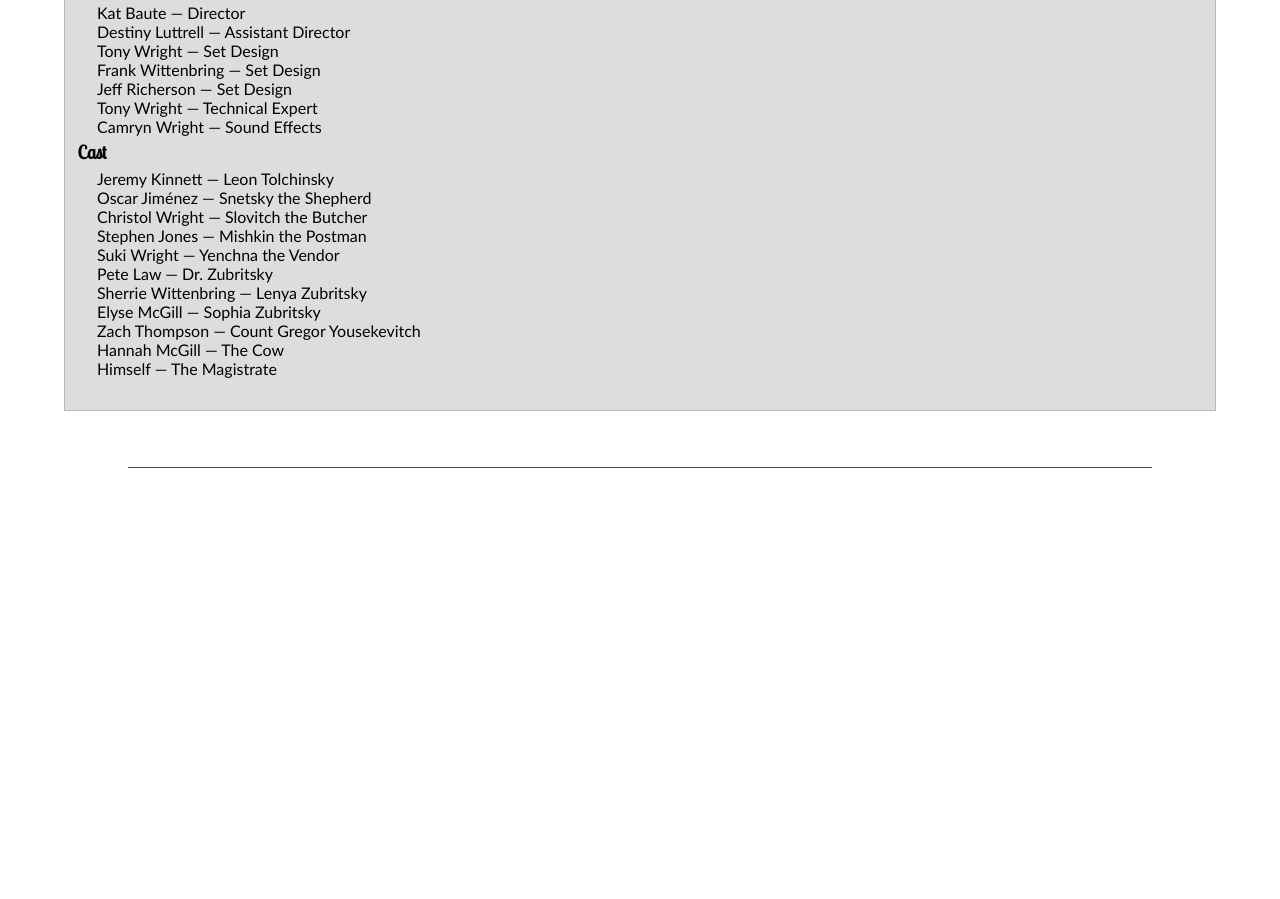
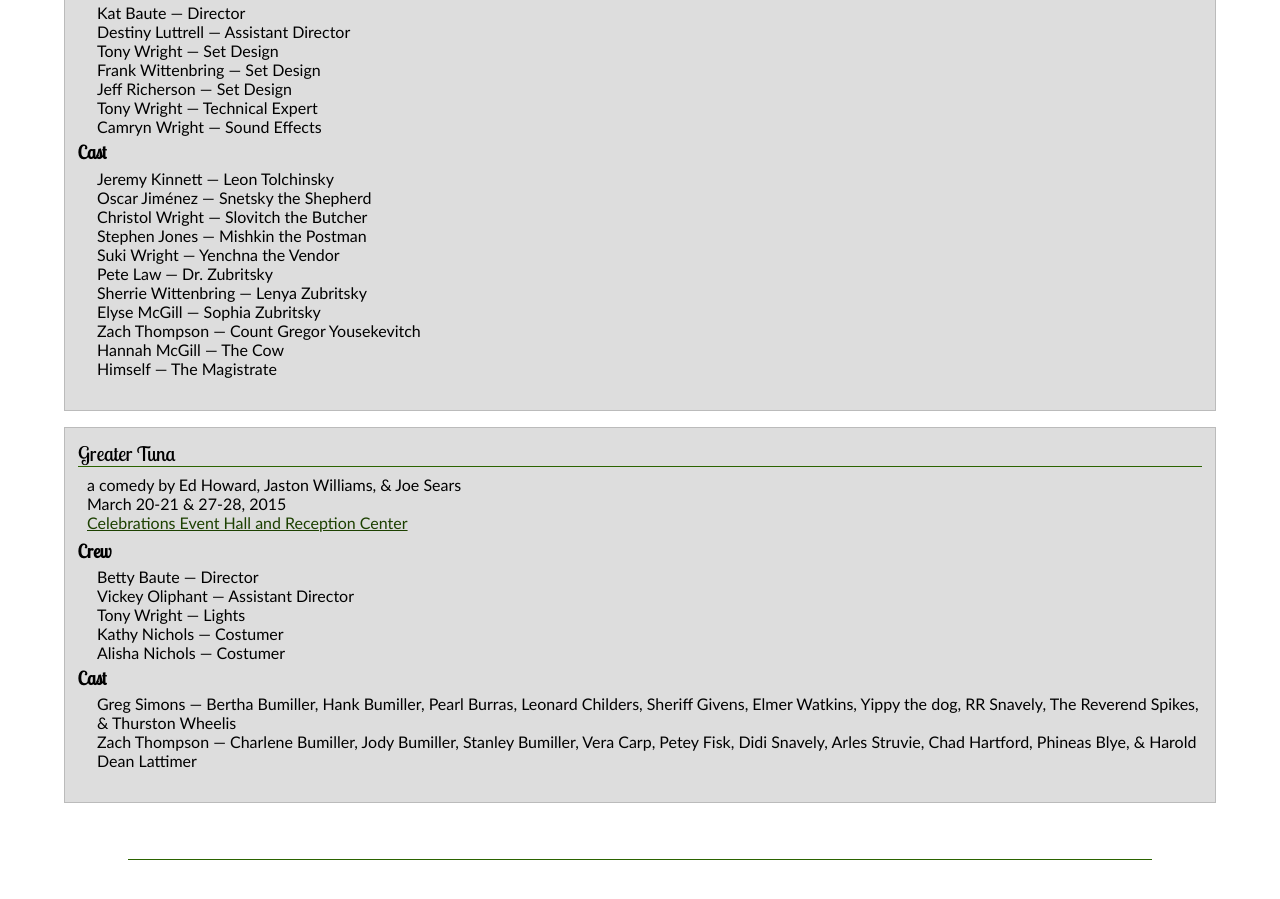
Before and after one commit to seymour-acts/seymour-acts.github.io, a Jekyll site: the page built from _seasons/2014-2015.md, in a window 1280 px wide and 900 px high, scrolled down 954 px. Built offline with Jekyll 4.4.1, drawn with Linux system fonts in a browser that asks for light colours; before the commit the page ends 1462 px from its top, so only the background shows below that; some of the changed text lies outside the part shown.

Commit message:
update seasons
updated 2014-2015, 2015-2016, deleted 2014

```diff
--- a/_seasons/2014.md
+++ b/_seasons/2014-2015.md
@@ -1,7 +1,7 @@
 ---
 layout: season
-title: "2014 Season"
-season_key: "2014"
+title: "2014-2015 Season"
+season_key: "2014-2015"
 productions:
   - key: "leading-ladies"
     title: "Leading Ladies"
@@ -82,4 +82,26 @@ productions:
         name: "Hannah McGill"
       - role: "The Magistrate"
         name: "Himself"
+
+  - key: "greater-tuna"
+    title: "Greater Tuna"
+    byline: "a comedy by Ed Howard, Jaston Williams, &amp; Joe Sears"
+    place_key: "celebrations"
+    time: "March 20-21 & 27-28, 2015"
+    crew_roles:
+      - role: "Director"
+        name: "Betty Baute"
+      - role: "Assistant Director"
+        name: "Vickey Oliphant"
+      - role: "Lights"
+        name: "Tony Wright"
+      - role: "Costumer"
+        name: "Kathy Nichols"
+      - role: "Costumer"
+        name: "Alisha Nichols"
+    cast_roles:
+      - role: "Bertha Bumiller, Hank Bumiller, Pearl Burras, Leonard Childers, Sheriff Givens, Elmer Watkins, Yippy the dog, RR Snavely, The Reverend Spikes, & Thurston Wheelis"
+        name: "Greg Simons"
+      - role: "Charlene Bumiller, Jody Bumiller, Stanley Bumiller, Vera Carp, Petey Fisk, Didi Snavely, Arles Struvie, Chad Hartford, Phineas Blye, & Harold Dean Lattimer"
+        name: "Zach Thompson"
 ---
```
Also changed, not shown: _seasons/2015-2016.md (added, +57 -0 lines), _seasons/2015.md (deleted, +0 -49 lines), _seasons/2016.md (deleted, +0 -68 lines).
